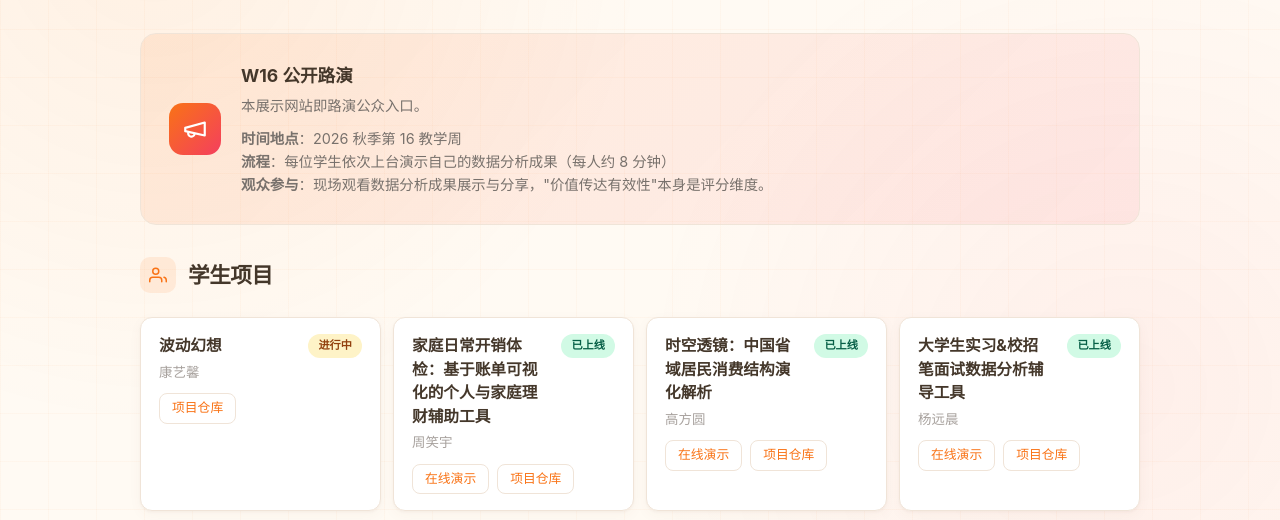
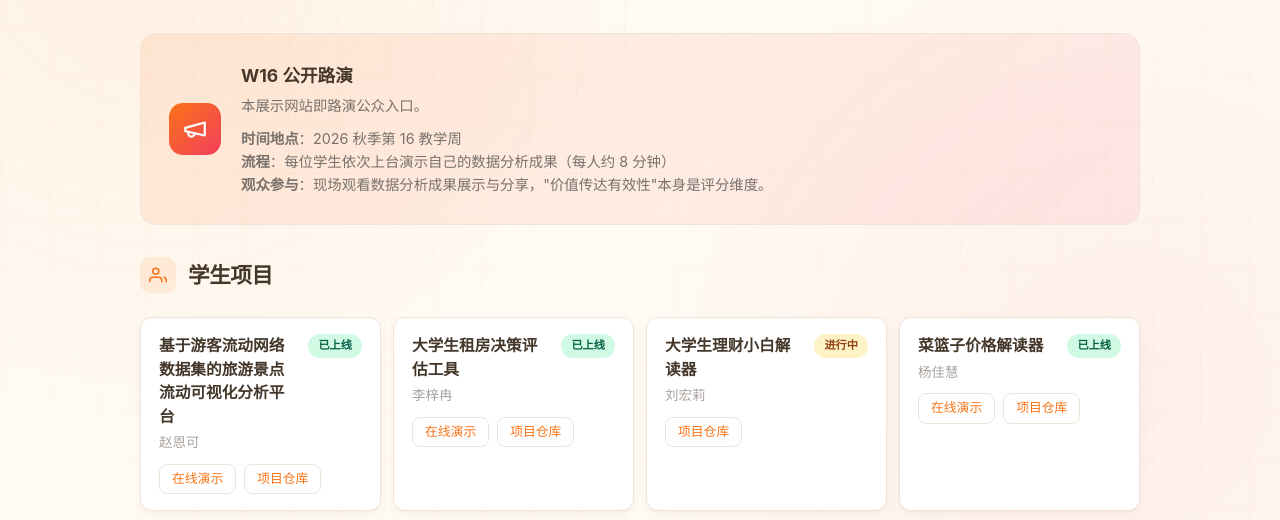
Before and after one commit to haichaozheng/data-analysis-showcase, a plain HTML site: page projects.html in a window 1280 px wide. Shown: the part 211-731 px from the top of the page. Drawn offline with Linux system fonts and the light colour scheme.

Commit message:
projects.html 新增学生项目：杨佳慧、丁瑞祺、刘宏莉、李梓冉、赵恩可；各页页脚更新日期

```diff
--- a/projects.html
+++ b/projects.html
@@ -72,6 +72,60 @@
             </div>
 
             <div class="project-grid">
+                <div class="project-card">
+                    <div class="project-card-head">
+                        <div class="project-card-title">基于游客流动网络数据集的旅游景点流动可视化分析平台</div>
+                        <span class="badge badge-live">已上线</span>
+                    </div>
+                    <div class="project-card-author">赵恩可</div>
+                    <div class="project-links">
+                        <a href="https://tourism-scenic-analysis-xet9rccdatkkk2mccq5mza.streamlit.app/" target="_blank" rel="noopener">在线演示</a>
+                        <a href="https://github.com/ZEK721/tourism-scenic-analysis" target="_blank" rel="noopener">项目仓库</a>
+                    </div>
+                </div>
+                <div class="project-card">
+                    <div class="project-card-head">
+                        <div class="project-card-title">大学生租房决策评估工具</div>
+                        <span class="badge badge-live">已上线</span>
+                    </div>
+                    <div class="project-card-author">李梓冉</div>
+                    <div class="project-links">
+                        <a href="https://liziran-rental-decision-tool.streamlit.app/" target="_blank" rel="noopener">在线演示</a>
+                        <a href="https://github.com/sususu-zmjjkk/rental-decision-tool" target="_blank" rel="noopener">项目仓库</a>
+                    </div>
+                </div>
+                <div class="project-card">
+                    <div class="project-card-head">
+                        <div class="project-card-title">大学生理财小白解读器</div>
+                        <span class="badge badge-progress">进行中</span>
+                    </div>
+                    <div class="project-card-author">刘宏莉</div>
+                    <div class="project-links">
+                        <a href="https://github.com/Dalilah-L/individual-project-FundReader" target="_blank" rel="noopener">项目仓库</a>
+                    </div>
+                </div>
+                <div class="project-card">
+                    <div class="project-card-head">
+                        <div class="project-card-title">菜篮子价格解读器</div>
+                        <span class="badge badge-live">已上线</span>
+                    </div>
+                    <div class="project-card-author">杨佳慧</div>
+                    <div class="project-links">
+                        <a href="https://vegetable-basket-price-interpreter-zwa2he7zxpoudxvelirbem.streamlit.app/" target="_blank" rel="noopener">在线演示</a>
+                        <a href="https://github.com/YJH12345-y/vegetable-basket-price-interpreter" target="_blank" rel="noopener">项目仓库</a>
+                    </div>
+                </div>
+                <div class="project-card">
+                    <div class="project-card-head">
+                        <div class="project-card-title">情绪笔记</div>
+                        <span class="badge badge-live">已上线</span>
+                    </div>
+                    <div class="project-card-author">丁瑞祺</div>
+                    <div class="project-links">
+                        <a href="https://dongriqing-emotion.streamlit.app/" target="_blank" rel="noopener">在线演示</a>
+                        <a href="https://github.com/dongriqing/my-first-github-project" target="_blank" rel="noopener">项目仓库</a>
+                    </div>
+                </div>
                 <div class="project-card">
                     <div class="project-card-head">
                         <div class="project-card-title">波动幻想</div>
@@ -163,7 +217,7 @@
 
     <footer>
         数据分析与可视化 · 2026秋季课程
-        <span style="display:block;margin-top:4px;font-size:0.9em;opacity:0.7;">最后更新 2026-11-13</span>
+        <span style="display:block;margin-top:4px;font-size:0.9em;opacity:0.7;">最后更新 2026-11-16</span>
     </footer>
 </body>
 </html>
```
Also changed, not shown: index.html (+1 -1 lines), intro.html (+1 -1 lines), news.html (+1 -1 lines), resources.html (+1 -1 lines), rules.html (+1 -1 lines), timeline.html (+1 -1 lines).
